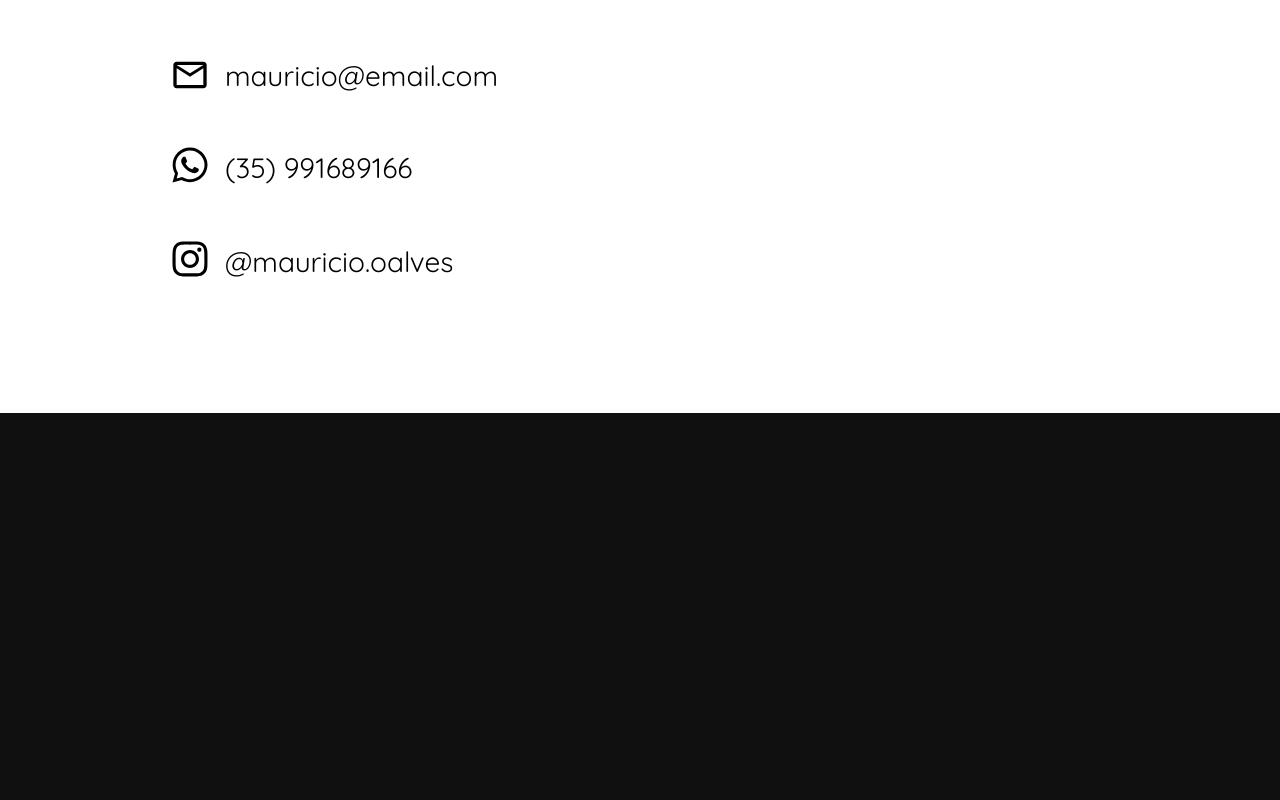
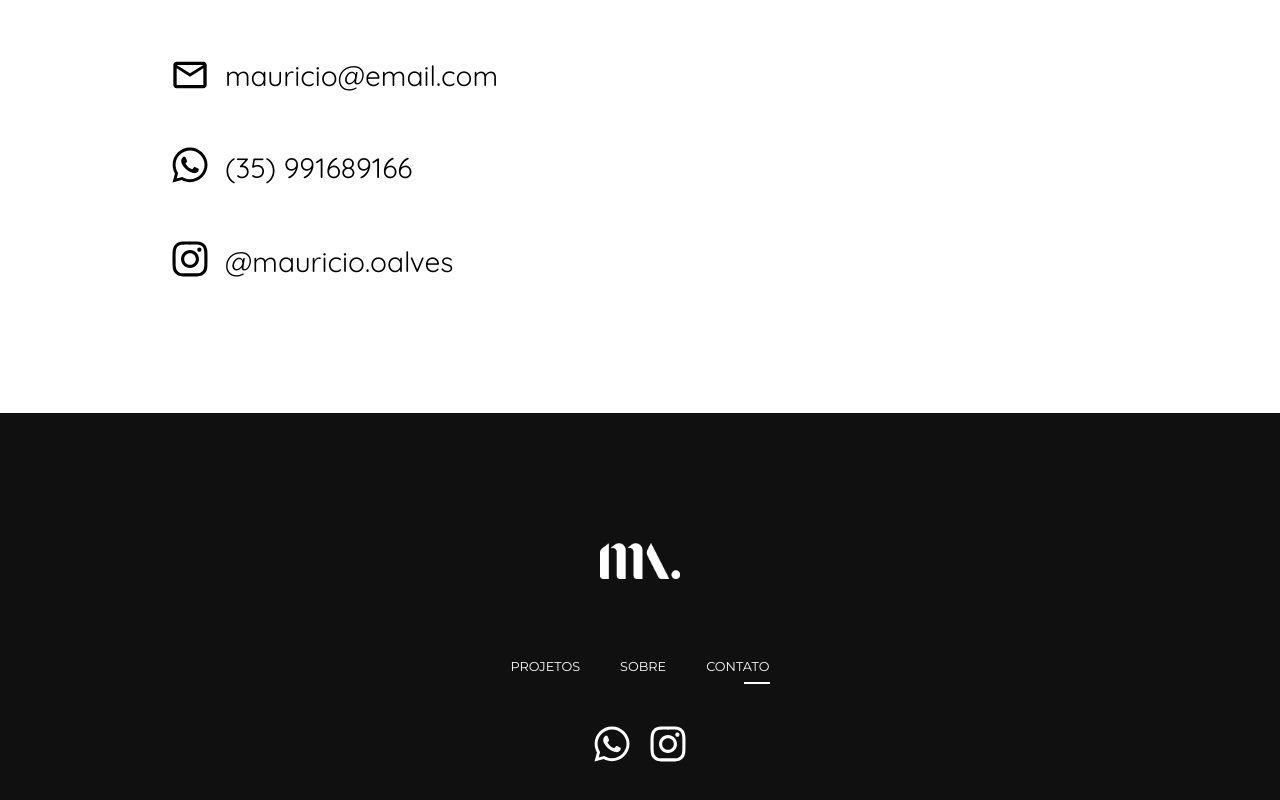
Before and after one commit to pborgesjr/mauricio_showcase, a React (Vite) app: page /contato in a window 1280 px wide. Shown: the part 432-1232 px from the top of the page. Before the commit the page ends 845 px from the top, so only its background shows below. Built offline with nearby package versions, Linux system fonts and the light colour scheme.

Commit message:
chore: added DefaultLayout component to avoid repeating code

```diff
--- /dev/null
+++ b/src/components/DefaultLayout/DefaultLayout.tsx
@@ -0,0 +1,17 @@
+import React from "react";
+import { Footer, Header } from "..";
+import { routes } from "../../routes";
+
+interface RouteProps {
+  children: JSX.Element;
+}
+
+export const DefaultLayout = ({ children }: RouteProps) => {
+  return (
+    <>
+      <Header links={routes} shouldUnderline />
+      {children}
+      <Footer shouldUnderline />
+    </>
+  );
+};
--- /dev/null
+++ b/src/components/Footer/Footer.tsx
@@ -0,0 +1,32 @@
+import React from "react";
+import { FaInstagram, FaWhatsapp } from "react-icons/fa";
+import { LinkAggregator } from "..";
+import { app_logo } from "../../assets";
+import { instagramLink, whatsAppLink } from "../../constants";
+import { routes } from "../../routes";
+
+import "./styles.scss";
+
+interface FooterProps {
+  shouldUnderline?: boolean;
+}
+
+export const Footer = ({ shouldUnderline }: FooterProps) => {
+  return (
+    <footer>
+      <img src={app_logo} />
+
+      <LinkAggregator links={routes} shouldUnderline={shouldUnderline} />
+
+      <section>
+        <a href={whatsAppLink} rel="external" target="_blank">
+          <FaWhatsapp size={40} />
+        </a>
+
+        <a href={instagramLink} rel="external" target="_blank">
+          <FaInstagram size={40} />
+        </a>
+      </section>
+    </footer>
+  );
+};
--- /dev/null
+++ b/src/components/Footer/styles.scss
@@ -0,0 +1,33 @@
+@use "../../styles/_colors.scss" as colors;
+
+footer {
+  display: flex;
+  flex-direction: column;
+  align-items: center;
+  padding: 130px 0 120px;
+
+  img {
+    width: 5rem;
+    margin-bottom: 80px;
+  }
+
+  svg {
+    transition: transform 0.3s;
+
+    &:hover {
+      transform: scale(1.2);
+      cursor: pointer;
+    }
+  }
+
+  section {
+    display: flex;
+    padding-top: 40px;
+    gap: 1rem;
+
+    a {
+      text-decoration: none;
+      color: colors.$white100;
+    }
+  }
+}
--- a/src/components/Header/Header.tsx
+++ b/src/components/Header/Header.tsx
@@ -1,4 +1,4 @@
-import React, { forwardRef, useState } from "react";
+import React, { useState } from "react";
 import { LinkAggregator } from "..";
 import { IoMdReorder, IoIosClose } from "react-icons/io";
 
@@ -23,7 +23,7 @@ export const Header = ({ links, shouldUnderline, callback }: HeaderProps) => {
   };
 
   return (
-    <div className={styles.container}>
+    <header>
       <img src={app_logo} />
 
       <div className={`${styles.links} ${isMobileMenu && styles.mobileLinks}`}>
@@ -44,6 +44,6 @@ export const Header = ({ links, shouldUnderline, callback }: HeaderProps) => {
       <button onClick={handleToggleMenu} className={`${styles.button}`}>
         <IoMdReorder />
       </button>
-    </div>
+    </header>
   );
 };
--- a/src/components/Header/styles.module.scss
+++ b/src/components/Header/styles.module.scss
@@ -1,6 +1,6 @@
 @use "../../styles/_colors.scss" as colors;
 
-.container {
+header {
   display: flex;
   align-items: center;
   padding: 70px 0 60px;
--- a/src/components/index.ts
+++ b/src/components/index.ts
@@ -3,3 +3,5 @@ export { LinkAggregator } from "./LinkAggregator/LinkAggregator";
 export { ResponsiveVideoPlayer } from "./ResponsiveVideoPlayer/ResponsiveVideoPlayer";
 export { FloatingImage } from "./FloatingImage/FloatingImage";
 export { Header } from "./Header/Header";
+export { Footer } from "./Footer/Footer";
+export { DefaultLayout } from "./DefaultLayout/DefaultLayout";
--- a/src/pages/Contact/Contact.tsx
+++ b/src/pages/Contact/Contact.tsx
@@ -2,10 +2,9 @@ import React from "react";
 import { FaWhatsapp, FaInstagram } from "react-icons/fa";
 import { MdOutlineMail } from "react-icons/md";
 
-import { Header, Typography } from "../../components";
+import { Typography } from "../../components";
 import { instagramLink, whatsAppLink } from "../../constants";
 import { getLocale } from "../../locale";
-import { routes } from "../../routes";
 
 import "./styles.scss";
 
@@ -16,8 +15,6 @@ export const Contact = () => {
 
   return (
     <>
-      {/**TODO: create a default layout for header and footer component */}
-      <Header links={routes} shouldUnderline />
       <div className="container">
         <div className="items-container">
           <Typography text={name} type="body" customStyles="title" />
--- a/src/pages/Projects/Projects.tsx
+++ b/src/pages/Projects/Projects.tsx
@@ -28,8 +28,6 @@ export const Projects = () => {
 
   return (
     <div className={styles.main}>
-      <Header links={routes} shouldUnderline />
-
       <div className={styles.imageSlideShow}>
         <Carousel
           enableSwipe={false}
@@ -64,22 +62,6 @@ export const Projects = () => {
           containerStyles={styles.videoContainer}
         />
       </div>
-
-      <div className={styles.footer}>
-        <img src={app_logo} />
-
-        <LinkAggregator links={routes} shouldUnderline />
-
-        <div className={styles.links} ref={contactRef}>
-          <a href={whatsAppLink} rel="external" target="_blank">
-            <FaWhatsapp size={40} className={styles.contactIcon} />
-          </a>
-
-          <a href={instagramLink} rel="external" target="_blank">
-            <FaInstagram className={styles.contactIcon} size={40} />
-          </a>
-        </div>
-      </div>
     </div>
   );
 };
--- a/src/pages/Projects/styles.module.scss
+++ b/src/pages/Projects/styles.module.scss
@@ -89,35 +89,3 @@ $MAX_WIDTH: 70rem;
     }
   }*/
 }
-
-.footer {
-  display: flex;
-  flex-direction: column;
-  align-items: center;
-  padding-top: 130px;
-
-  img {
-    width: 5rem;
-    margin-bottom: 80px;
-  }
-
-  .contactIcon {
-    transition: transform 0.3s;
-
-    &:hover {
-      transform: scale(1.2);
-      cursor: pointer;
-    }
-  }
-}
-
-.links {
-  display: flex;
-  padding-top: 40px;
-  gap: 1rem;
-
-  a {
-    text-decoration: none;
-    color: colors.$white100;
-  }
-}
--- a/src/routes/router.tsx
+++ b/src/routes/router.tsx
@@ -1,5 +1,6 @@
 import React from "react";
-import { BrowserRouter, Route, Routes, Navigate } from "react-router-dom";
+import { BrowserRouter, Routes, Navigate, Route } from "react-router-dom";
+import { DefaultLayout } from "../components";
 import { routes } from "./routes";
 
 export const Router = () => {
@@ -7,7 +8,11 @@ export const Router = () => {
     <BrowserRouter>
       <Routes>
         {routes.map((route) => (
-          <Route key={route.name} path={route.path} element={route.component} />
+          <Route
+            key={route.name}
+            path={route.path}
+            element={<DefaultLayout>{route.component}</DefaultLayout>}
+          />
         ))}
         <Route path="*" element={<Navigate to="/" replace />} />
       </Routes>
```
